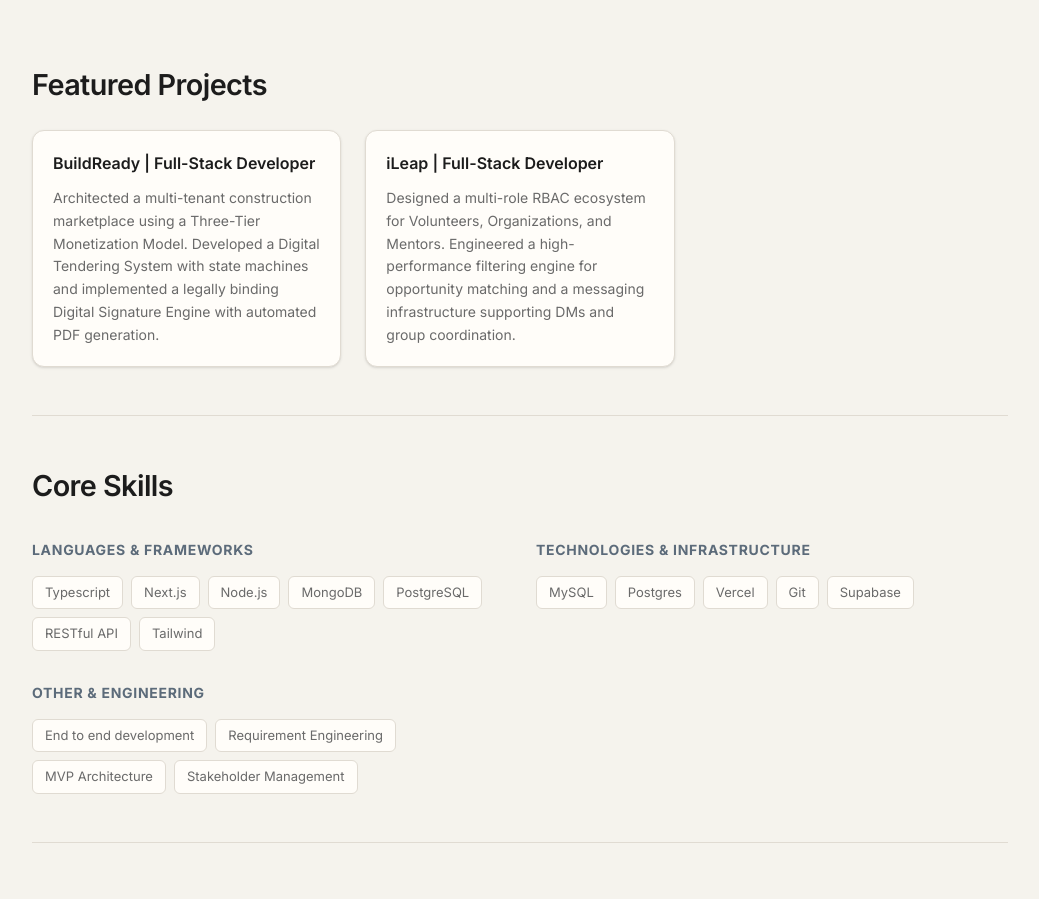
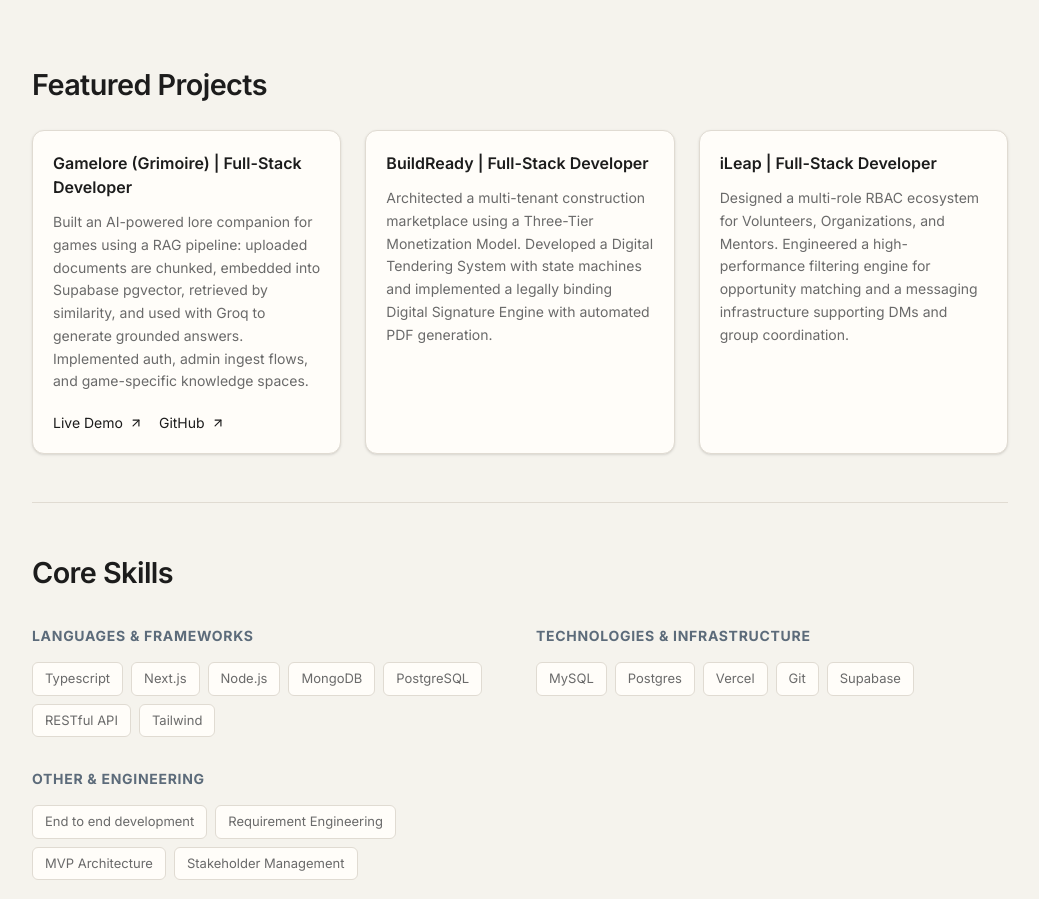
Before and after one commit to sadat66/portfolio, a Next.js app: page / in a window 1280 px wide. Shown: the part 860-1759 px from the top of the page, without its empty margins (120-1159 px from the left). Built offline with nearby package versions, Linux system fonts and the light colour scheme.

Commit message:
feat: add Gamelore project details to portfolio with live demo and GitHub links

```diff
--- a/src/app/page.tsx
+++ b/src/app/page.tsx
@@ -15,6 +15,13 @@ const EXPERIENCE = [
 ];
 
 const PROJECTS = [
+  {
+    title: "Gamelore (Grimoire) | Full-Stack Developer",
+    description:
+      "Built an AI-powered lore companion for games using a RAG pipeline: uploaded documents are chunked, embedded into Supabase pgvector, retrieved by similarity, and used with Groq to generate grounded answers. Implemented auth, admin ingest flows, and game-specific knowledge spaces.",
+    liveUrl: "https://gamelore.vercel.app",
+    githubUrl: "https://github.com/sadat66/gamelore",
+  },
   {
     title: "BuildReady | Full-Stack Developer",
     description: "Architected a multi-tenant construction marketplace using a Three-Tier Monetization Model. Developed a Digital Tendering System with state machines and implemented a legally binding Digital Signature Engine with automated PDF generation.",
@@ -145,6 +152,30 @@ export default function Home() {
                   <h3 className="text-base font-semibold mb-3">{project.title}</h3>
                   <p className="text-sm leading-relaxed text-[var(--muted)]">{project.description}</p>
                 </div>
+                {"liveUrl" in project && (
+                  <div className="mt-5 flex items-center gap-4 text-sm">
+                    {project.liveUrl && (
+                      <a
+                        href={project.liveUrl}
+                        target="_blank"
+                        rel="noopener noreferrer"
+                        className="inline-flex items-center gap-1.5 text-[var(--foreground)] hover:text-[var(--accent)] transition-colors"
+                      >
+                        Live Demo <ArrowUpRight size={14} />
+                      </a>
+                    )}
+                    {"githubUrl" in project && project.githubUrl && (
+                      <a
+                        href={project.githubUrl}
+                        target="_blank"
+                        rel="noopener noreferrer"
+                        className="inline-flex items-center gap-1.5 text-[var(--muted)] hover:text-[var(--accent)] transition-colors"
+                      >
+                        GitHub <ArrowUpRight size={14} />
+                      </a>
+                    )}
+                  </div>
+                )}
               </article>
             ))}
           </div>
```
